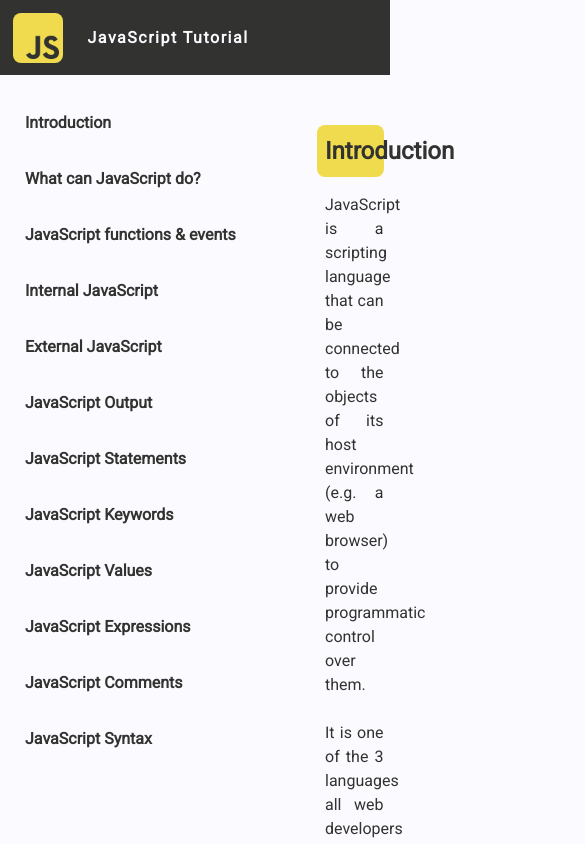
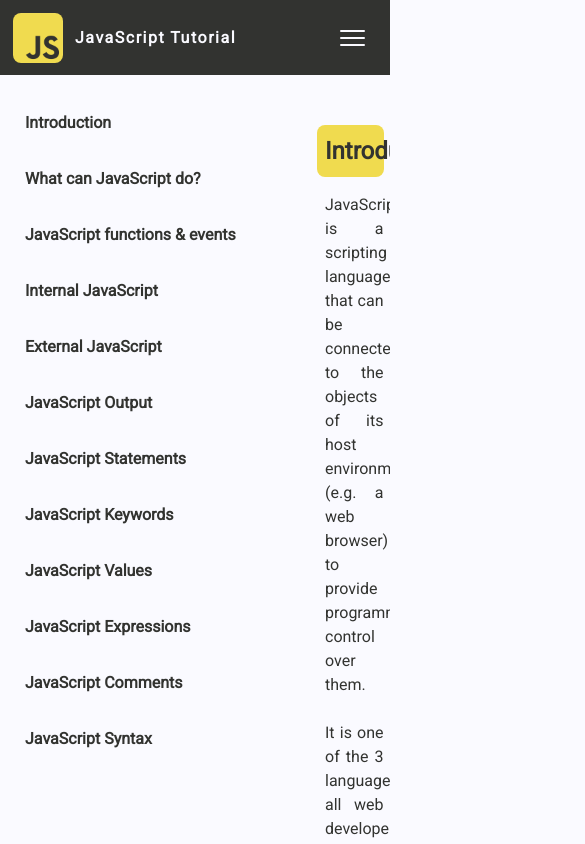
Before and after one commit to nunoserodio/fCC_Technical_Documentation_Page, a plain HTML site: page index.html in a window 390 px wide. Shown: the top 844 px of the page, 585 px wide, since content can reach past the window. Drawn offline with nearby package versions, Linux system fonts and the light colour scheme.

Commit message:
Added responsive styles to banner.

```diff
--- a/index.html
+++ b/index.html
@@ -28,10 +28,16 @@
 
 <body>
     <nav id="navbar" class="banner">
-        <div class="banner-flex">
+        <div class="flex-row">
             <img src="images/js_logo.png" alt="JavaScript logo">
 
             <h4>JavaScript Tutorial</h4>
+
+            <a href="#" id ="hamburger" class="banner-toggle hide-for-desktop">
+                <span></span>
+                <span></span>
+                <span></span>
+            </a>
         </div>
     </nav>
 
--- a/scss/_banner.scss
+++ b/scss/_banner.scss
@@ -1,26 +1,38 @@
-.banner-flex {
-    display: flex;
-    flex-direction: row;
-    align-items: center;
-}
-
 .banner {
     position: fixed;
     width: 100vw;
     height: 4.6875rem; // 75px
-    z-index: 1;
+    padding: 0.78125rem; // 12.5px
     background-color: $jet;
 
     img {
         width: 3.125rem; // 50px
-        margin: 0.78125rem; // 12.5px
-        border-radius: 0.5rem; // 8px
+        border-radius: 0.5rem;
     }
 
     h4 {
         display: inline;
-        margin-left: 0.78125rem;
+        margin: 0 0.78125rem;
         color: $white;
         letter-spacing: 1.5px;
     }
 }
+
+.banner-toggle {
+    margin-left: auto; // Trick to stick flex items to sides.
+    padding-right: 0.78125rem;
+
+    span {
+        display: block;
+        width: 25px;
+        height: 2px;
+        background-color: $white;
+        border-radius: 100px;
+        transition: all 300ms ease-in 0s;
+        transform-origin: 2.5px 1px;
+    }
+
+    span:not(:last-child) {
+        margin-bottom: 5px;
+    }
+}
--- a/scss/_globals.scss
+++ b/scss/_globals.scss
@@ -18,12 +18,20 @@ body {
     color: $jet;
 }
 
+.flex-row {
+    display: flex;
+    align-items: center;
+}
+
 .grid-display {
     display: grid;
     position: absolute;
-    margin-top: 4.6875rem;
+    top: 4.6875rem;
+    bottom: 0;
+    overflow-y: scroll;
     grid-template-columns: minmax(20.3125rem, auto) 1fr; // 325px
     grid-template-areas: "navbar mainContent";
+
 }
 
 // SCROLLBAR
--- a/scss/style.scss
+++ b/scss/style.scss
@@ -1,4 +1,5 @@
 @import "variables";
+@import "mixins";
 @import "globals";
 @import "banner";
 @import "navbar";
```
Also changed, not shown: css/style.css, 1 other file.
